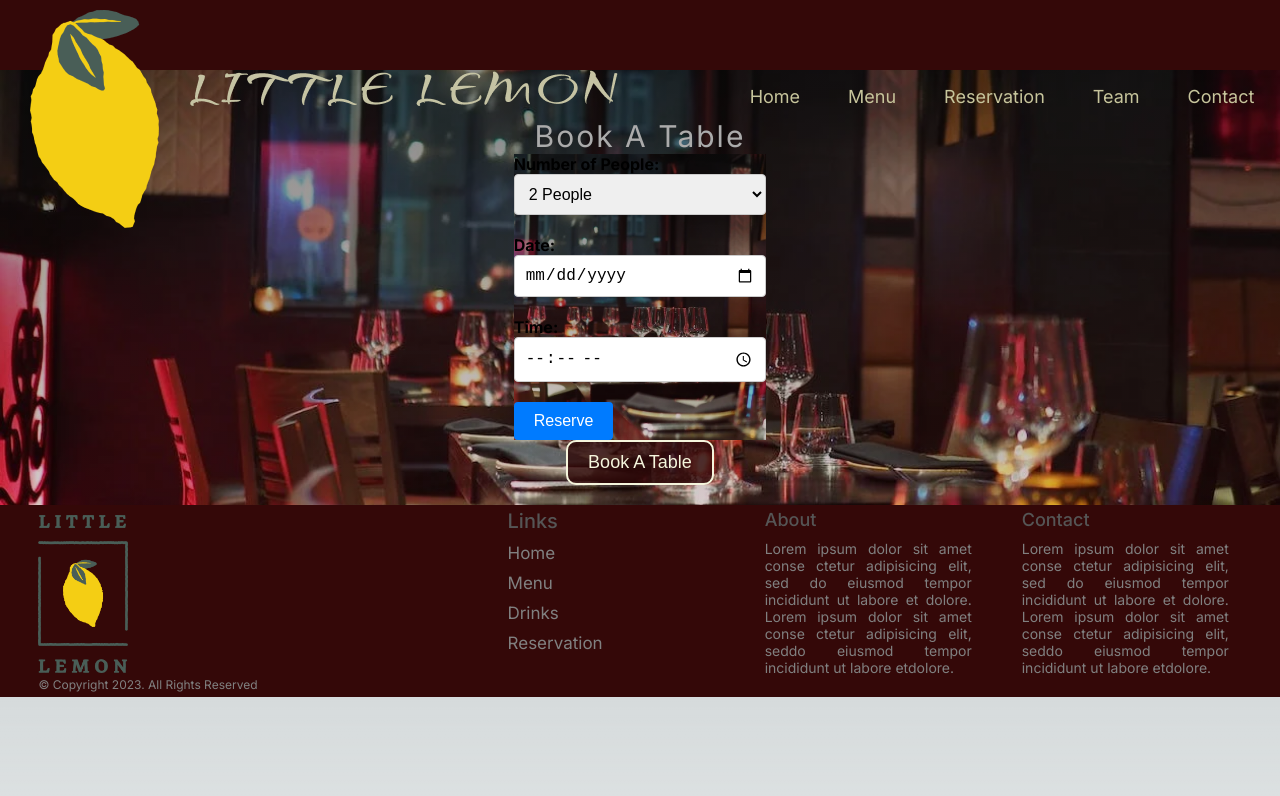
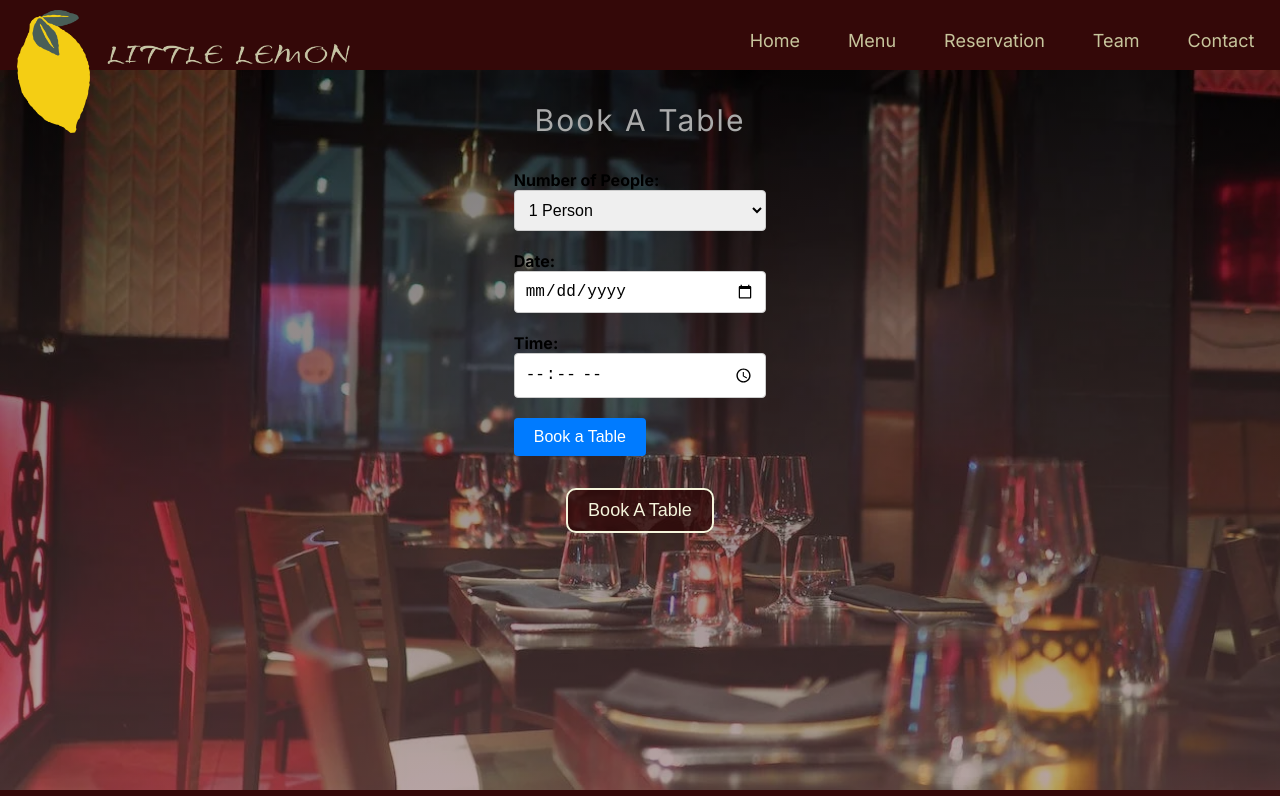
Before and after one commit to Taha-Raees/LL, a Next.js app: page /ReservationForm in a window 1280 px wide. Shown: the top 796 px of the page. Built offline with nearby package versions, Linux system fonts and the light colour scheme.

Commit message:
Your commit message here

```diff
--- a/src/Components/Form/Form.jsx
+++ b/src/Components/Form/Form.jsx
@@ -8,32 +8,65 @@ import Confirmation from '../Confirmation/Confirmation'
 
 const Form = () => {
  const [page,setPage]=useState(0);
+ const [errors, setErrors] = useState({});
  const [formData,setFormData]= useState({
     location:"Select Location",
     time:"",
     date:"",
+    numberOfPeople:"1",
+ })
+ const [infoData,setInfoData] = useState({
     firstName:"",
     lastName:"",
     email:"",
     phoneNumber:"",
-    numberOfPeople:"2",
  })
 
  const FormTitles=["Book A Table", "Personal Info", "Table Booked"];
  const PageDisplay = ()=>{
     if (page===0){
-        return <TableBooking formData={formData} setFormData={setFormData}/>
+        return <TableBooking TableSubmit={TableSubmit} formData={formData} setFormData={setFormData} errors={errors}/>
     } else if (page===1){
-        return<PersonalInfo  formData={formData} setFormData={setFormData}/>
+        return<PersonalInfo  formData={infoData} setFormData={setInfoData}/>
     } else{
         return <Confirmation/>
     }
  }
 
+   // Store validation errors
+
+   const validateTableForm = () => {
+    const errors = {};
+
+    // Basic validation examples
+    if (!formData.date) {
+      errors.date = 'Date is required';
+    }
+    if (!formData.time) {
+      errors.time = 'Time is required';
+    }
+    if (!formData.numberOfPeople) {
+      errors.numberOfPeople = 'Number of People is required';
+    }
+
+    setErrors(errors);
+
+    // Return true if there are no errors, indicating the form is valid
+    return Object.keys(errors).length === 0;
+  };
+
+
+    const TableSubmit = (e) => {
+        e.preventDefault();
+                    const isValid = validateTableForm()
+                    if(page === 1 && isValid){
+                        alert("FORM SUBMITTED")
+                        setPage((currItem) => currItem + 1)
+                    }else{
+                      setPage((currItem) => currItem + 1);}}
 
   return (
     <div className="form">
-        <div className="progressbar"></div>
         <div className="formContainer">
             <div className="title">
                 <h1>{FormTitles[page]}</h1>
@@ -44,17 +77,12 @@ const Form = () => {
                 onClick={() => {setPage((currItem) => currItem - 1);}}>Prev</button>
                 <button
                 hidden={page===2}
-                onClick={() => {
-                    if(page === 1){
-                        alert("FORM SUBMITTED")
-                        setPage((currItem) => currItem + 1)
-                    }else{
-                      setPage((currItem) => currItem + 1);}}}>
-                    {page === 1?"Confirm" : "Book A Table" }</button>
+                onClick={TableSubmit}>
+                {page === 1?"Confirm" : "Book A Table"}</button>
             </div>
         </div>
     </div>
   )
-}
+  }
 
 export default Form
--- a/src/Components/Form/Form.scss
+++ b/src/Components/Form/Form.scss
@@ -1,16 +1,13 @@
 .form{
-    background: linear-gradient(rgba(9, 9, 9, 0.493),#40060635),url(x3.webp);
-        background-size: cover;
-        background-position: center;
-        height: auto;
     .formContainer{
         display: flex;
         flex-direction: column;
         align-items: center;
+        gap: 2rem;
         .title{
-            margin-top: 6vh;
             color: rgb(171, 171, 171);
             h1{
+                margin-top: 2rem;
                 font-weight: 400;
               font-size: 30px;
               letter-spacing: 2px;
@@ -18,7 +15,53 @@
 
         }
         .body{
+            .form{
+                .reservation-form {
+                  label {
+                    display: block;
+                    margin-bottom: 10px;
+                    font-weight: bold;
+                  }
 
+                  input[type="text"],
+                  input[type="tel"],
+                  input[type="number"],
+                  select,
+                  input[type="date"],
+                  input[type="time"] {
+                    width: 100%;
+                    padding: 10px;
+                    border: 1px solid #ccc;
+                    border-radius: 4px;
+                    font-size: 16px;
+                    margin-bottom: 10px;
+                    transition: border-color 0.3s ease-in-out;
+                  }
+
+                  input.error,
+                  select.error,
+                  input[type="date"].error,
+                  input[type="time"].error {
+                    border-color: red;
+                  }
+
+                  .error-message {
+                    color: red;
+                    margin-top: 5px;
+                  }
+
+                  button {
+                    background-color: #007bff;
+                    color: white;
+                    border: none;
+                    border-radius: 4px;
+                    padding: 10px 20px;
+                    font-size: 16px;
+                    cursor: pointer;
+                  }
+                }
+
+              }
         }
         .footers{
             margin-bottom: 20px;
--- a/src/Components/Navbar/NavData.js
+++ b/src/Components/Navbar/NavData.js
@@ -12,7 +12,7 @@ const topNav=[
     {
         id: 1,
         Label: "Reservation",
-        to:"/reservation"
+        to:"/ReservationForm"
     },
     {
         id: 1,
--- a/src/Components/Navbar/Navbar.jsx
+++ b/src/Components/Navbar/Navbar.jsx
@@ -28,7 +28,7 @@ const onToggle=()=>{
   return (
     <div className="navbar">
       <div className="wrapper">
-      <Link className ="link" href="/"><Image src="/C2.png" alt='' width={100} height={100} layout="responsive" /></Link>
+      <div className="img"><Link className ="link" href="/"><Image src="/C2.png" alt='' width={100} height={100} layout="responsive" /></Link></div>
       <ul className={collapse}>
         {navItems.map((item)=>(
           <li key={item.id}><Link className ="link" href={item.to}>{item.Label}</Link></li>
--- a/src/Components/Navbar/Navbar.scss
+++ b/src/Components/Navbar/Navbar.scss
@@ -10,7 +10,7 @@
         display: flex;
         justify-content: space-between;
         align-items: center;
-        img{
+        .img{
             margin-top: 10px;
             width: 350px;
             height: 110px;
--- a/src/Components/TableBooking/TableBooking.jsx
+++ b/src/Components/TableBooking/TableBooking.jsx
@@ -2,41 +2,11 @@ import React from 'react'
 import "./TableBooking.scss"
 import { useState } from 'react'
 
-const TableBooking = ({formData,setFormData}) => {
-  const [errors, setErrors] = useState({}); // Store validation errors
-
-  const validateForm = () => {
-    const errors = {};
-    if (!date) {
-      errors.date = 'Date is required';
-    }
-    if (!time) {
-      errors.time = 'Time is required';
-    }
-    if (!numberOfPeople) {
-      errors.numberOfPeople = 'Number of People is required';
-    }
-
-    setErrors(errors);
-    return Object.keys(errors).length === 0;
-  };
-
-  const handleSubmit = (e) => {
-    e.preventDefault();
-    const isValid = validateForm();
-
-    if (isValid) {
-      const reservationData = {
-        date,
-        time,
-        numberOfPeople,
-      };
-    }
-  };
+const TableBooking = ({formData,setFormData,TableSubmit,errors}) => {
   return (
     <div className="TableBooking">
      <div className="form">
-      <form onSubmit={handleSubmit} className="reservation-form">
+      <form onSubmit={TableSubmit} className="reservation-form">
       <label>
         Number of People:
         <select
@@ -61,8 +31,11 @@ const TableBooking = ({formData,setFormData}) => {
         Date:
         <input
           type="date"
-          value={formData.Date}
-          onChange={(e) => setFormData.date(e.target.value)}
+          value={formData.date}
+          onChange={(e) => setFormData((prevData) => ({
+            ...prevData,
+            date: e.target.value
+          }))}
           className={errors.date ? 'error' : ''}
         />
         {errors.date && <p className="error-message">{errors.date}</p>}
@@ -72,13 +45,16 @@ const TableBooking = ({formData,setFormData}) => {
         <input
           type="time"
           value={formData.time}
-          onChange={(e) => setFormData.time(e.target.value)}
+          onChange={(e) => setFormData((prevData) => ({
+            ...prevData,
+            time: e.target.value
+          }))}
           className={errors.time ? 'error' : ''}
         />
         {errors.time && <p className="error-message">{errors.time}</p>}
       </label>
 
-      <button type="submit">Reserve</button>
+      <button type="submit">Book a Table</button>
     </form>
     </div>
     </div>
--- a/src/Components/TableBooking/TableBooking.scss
+++ b/src/Components/TableBooking/TableBooking.scss
@@ -1,52 +1,8 @@
 .TableBooking{
-    background-color: rgba(229, 229, 229, 0.523);
+    display: flex;
+    flex-direction: column;
     @media only screen and (max-width: 600px){
         width: 100vw;
     }
-    .form{
-        .reservation-form {
-          label {
-            display: block;
-            margin-bottom: 10px;
-            font-weight: bold;
-          }
-          input[type="text"],
-          input[type="tel"],
-          input[type="number"],
-          select,
-          input[type="date"],
-          input[type="time"] {
-            width: 100%;
-            padding: 10px;
-            border: 1px solid #ccc;
-            border-radius: 4px;
-            font-size: 16px;
-            margin-bottom: 10px;
-            transition: border-color 0.3s ease-in-out;
-          }
 
-          input.error,
-          select.error,
-          input[type="date"].error,
-          input[type="time"].error {
-            border-color: red;
-          }
-
-          .error-message {
-            color: red;
-            margin-top: 5px;
-          }
-
-          button {
-            background-color: #007bff;
-            color: white;
-            border: none;
-            border-radius: 4px;
-            padding: 10px 20px;
-            font-size: 16px;
-            cursor: pointer;
-          }
-        }
-
-      }
 }
--- a/src/app/ReservationForm/ReservationForm.scss
+++ b/src/app/ReservationForm/ReservationForm.scss
@@ -1,53 +1,7 @@
-.form{
+.reservationForm{
   background: linear-gradient(rgba(0, 0, 0, 0.5), #76535389), url(x3.webp);
-  display: flex;
-  flex-direction: column;
-  justify-content: center;
-  align-items: center;
-  .reservation-form {
-    max-width: 70vw;
-    label {
-      display: block;
-      margin-bottom: 10px;
-      font-weight: bold;
-    }
-
-    input[type="text"],
-    input[type="tel"],
-    input[type="number"],
-    select,
-    input[type="date"],
-    input[type="time"] {
-      width: 100%;
-      padding: 10px;
-      border: 1px solid #ccc;
-      border-radius: 4px;
-      font-size: 16px;
-      margin-bottom: 10px;
-      transition: border-color 0.3s ease-in-out;
-    }
-
-    input.error,
-    select.error,
-    input[type="date"].error,
-    input[type="time"].error {
-      border-color: red;
-    }
-
-    .error-message {
-      color: red;
-      margin-top: 5px;
-    }
-
-    button {
-      background-color: #007bff;
-      color: white;
-      border: none;
-      border-radius: 4px;
-      padding: 10px 20px;
-      font-size: 16px;
-      cursor: pointer;
-    }
-  }
-
+  background-size: cover;
+  background-position: center;
+  height: 90vh;
+  width: auto;
 }
--- a/src/app/ReservationForm/page.jsx
+++ b/src/app/ReservationForm/page.jsx
@@ -1,9 +1,12 @@
 import React from 'react'
 import Form from '@/Components/Form/Form'
+import './ReservationForm.scss';
 
 const ReservationForm = () => {
   return (
-    <Form/>
+    <div className="reservationForm">
+      <Form/>
+    </div>
   )
 }
 
--- a/src/app/ReservationForm/page2.jsx
+++ b/src/app/ReservationForm/page2.jsx
@@ -24,7 +24,6 @@ const ReservationForm = () => {
     if (!phoneNumber.match(/^\+49\d+/)) {
         errors.phoneNumber = 'Phone Number must start with "+49"';
       }
-
     if (!date) {
       errors.date = 'Date is required';
     }
@@ -43,8 +42,6 @@ const ReservationForm = () => {
 
   const handleSubmit = (e) => {
     e.preventDefault();
-
-    // Validate the form before submitting
     const isValid = validateForm();
 
     if (isValid) {
```
